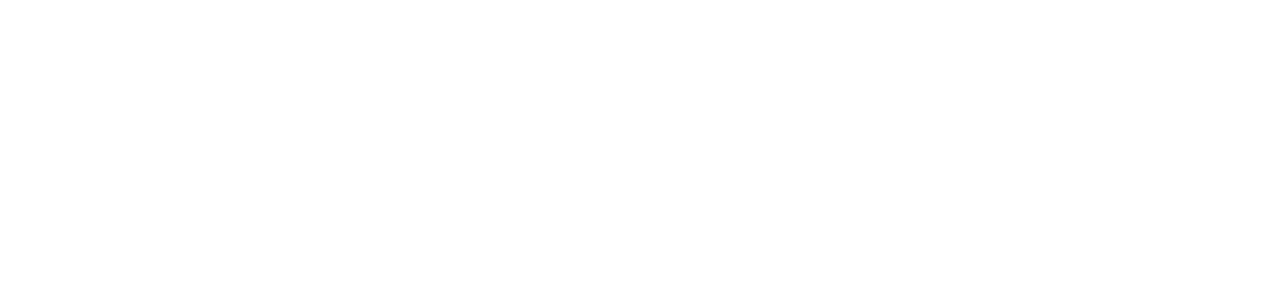
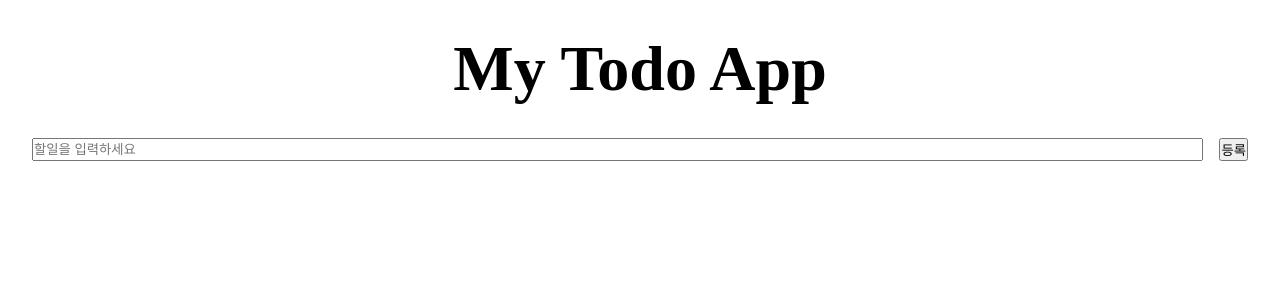
Before and after one commit to softeerbootcamp4th/fe-react-todo, a React (Vite) app: page / in a window 1280 px wide. Shown: the top 300 px of the page. Built offline with nearby package versions, Linux system fonts and the light colour scheme.

Commit message:
feat: todo 관련 기초 컴포넌트 추가

```diff
--- a/src/App.tsx
+++ b/src/App.tsx
@@ -1,5 +1,35 @@
+import { css } from "@emotion/react";
+import { TodoInput } from "./components/TodoInput";
+import { TodoItems } from "./components/TodoItems";
+import { TodosProvider } from "./providers/TodosProvider";
+
 function App() {
-  return <></>;
+  return (
+    <TodosProvider>
+      <div
+        css={css`
+          display: flex;
+          flex-direction: column;
+          width: 100%;
+          height: 100vh;
+          padding: 2rem;
+        `}
+      >
+        <h1
+          css={css`
+            font-size: 4rem;
+            font-weight: bold;
+            margin-bottom: 2rem;
+            text-align: center;
+          `}
+        >
+          My Todo App
+        </h1>
+        <TodoInput />
+        <TodoItems />
+      </div>
+    </TodosProvider>
+  );
 }
 
 export default App;
--- /dev/null
+++ b/src/components/TodoInput.tsx
@@ -0,0 +1,39 @@
+import { css } from "@emotion/react";
+import { useTodosContext } from "../hooks/useTodosContext";
+import { useRef } from "react";
+
+export const TodoInput = () => {
+  const { addTodo } = useTodosContext();
+
+  const inputRef = useRef<HTMLInputElement>(null);
+
+  const handleAddTodo = () => {
+    const value = inputRef.current?.value;
+    if (!value) {
+      alert("할일을 입력하세요");
+      return;
+    }
+
+    addTodo(value);
+    inputRef.current!.value = "";
+  };
+  return (
+    <div
+      css={css`
+        display: flex;
+        width: 100%;
+        gap: 1rem;
+      `}
+    >
+      <input
+        type="text"
+        placeholder="할일을 입력하세요"
+        css={css`
+          flex: 1;
+        `}
+        ref={inputRef}
+      />
+      <button onClick={handleAddTodo}>등록</button>
+    </div>
+  );
+};
--- /dev/null
+++ b/src/components/TodoItem.tsx
@@ -0,0 +1,23 @@
+import { css } from "@emotion/react";
+import { Todo } from "../models/Todo";
+
+interface TodoItemProps {
+  todo: Todo;
+}
+
+export const TodoItem = ({ todo }: TodoItemProps) => {
+  return (
+    <div
+      css={css`
+        width: 100%;
+        padding: 1rem;
+        border-bottom: 1px solid #ccc;
+        display: flex;
+        justify-content: space-between;
+      `}
+    >
+      <h3>{todo.title}</h3>
+      <button>삭제</button>
+    </div>
+  );
+};
--- /dev/null
+++ b/src/components/TodoItems.tsx
@@ -0,0 +1,22 @@
+import { css } from "@emotion/react";
+import { useTodosContext } from "../hooks/useTodosContext";
+import { TodoItem } from "./TodoItem";
+
+export const TodoItems = () => {
+  const { todos } = useTodosContext();
+
+  return (
+    <ul
+      css={css`
+        display: flex;
+        flex-direction: column;
+        gap: 1rem;
+        width: 100%;
+      `}
+    >
+      {todos.map((todo) => (
+        <TodoItem key={todo.id} todo={todo} />
+      ))}
+    </ul>
+  );
+};
```
